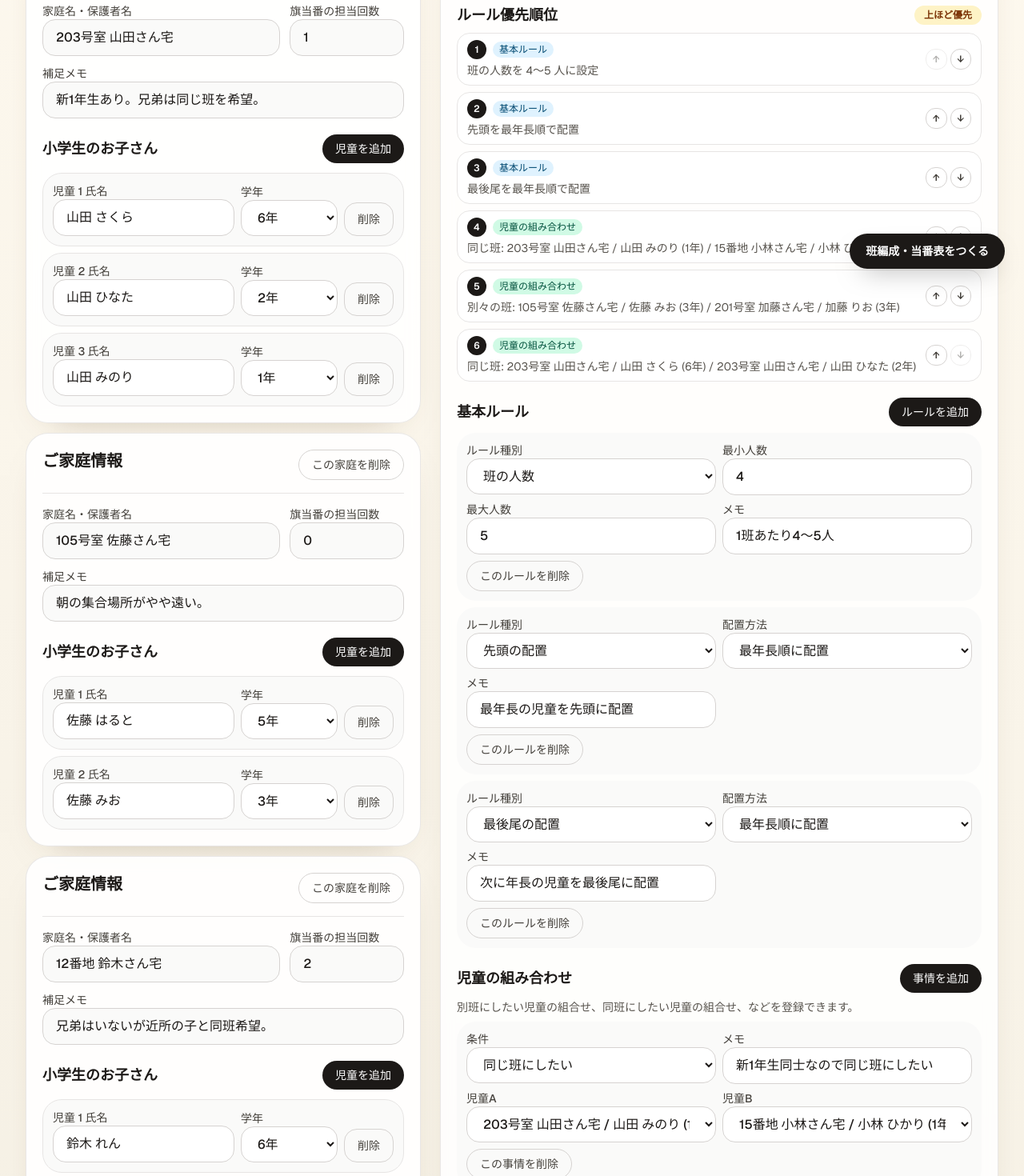
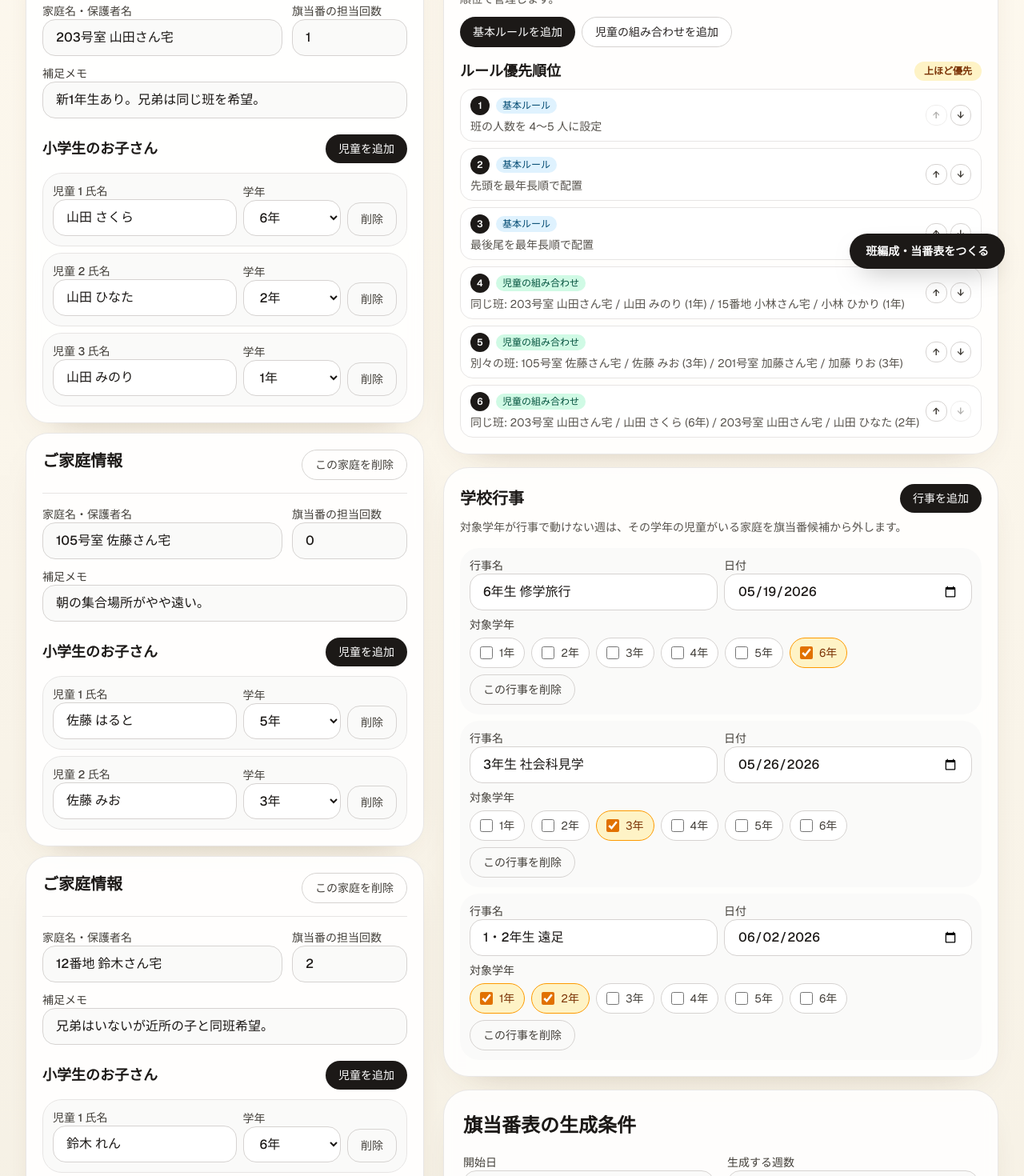
Before and after one commit to kusa-mochi/shudan-toko-maker, a Next.js app in the folder shudan-toko-maker/: page / in a window 1280 px wide. Shown: the part 440-1910 px from the top of the page at 80% size. Built offline with nearby package versions, Linux system fonts and the light colour scheme.

Commit message:
班編成ルールの入力GUIをモーダルに集約。

```diff
--- a/shudan-toko-maker/app/components/PairRulesPanel.tsx
+++ b/shudan-toko-maker/app/components/PairRulesPanel.tsx
@@ -1,6 +1,17 @@
 "use client";
 
+import { useEffect, useMemo, useState } from "react";
 import { usePlannerContext } from "./PlannerContext";
+
+function parseRuleKey(ruleKey: string): { kind: "group" | "pair"; id: string } | null {
+  const [kind, id] = ruleKey.split(":");
+
+  if ((kind !== "group" && kind !== "pair") || !id) {
+    return null;
+  }
+
+  return { kind, id };
+}
 
 export function PairRulesPanel() {
   const {
@@ -16,15 +27,82 @@ export function PairRulesPanel() {
     updateGroupRule,
     removeGroupRule,
   } = usePlannerContext();
+  const [editingRuleKey, setEditingRuleKey] = useState<string | null>(null);
+
+  const editingRule = useMemo(() => {
+    if (!editingRuleKey) {
+      return null;
+    }
+
+    const parsed = parseRuleKey(editingRuleKey);
+
+    if (!parsed) {
+      return null;
+    }
+
+    if (parsed.kind === "group") {
+      const rule = groupRules.find((item) => item.id === parsed.id);
+      return rule ? { kind: "group" as const, rule } : null;
+    }
+
+    const rule = pairRules.find((item) => item.id === parsed.id);
+    return rule ? { kind: "pair" as const, rule } : null;
+  }, [editingRuleKey, groupRules, pairRules]);
+
+  useEffect(() => {
+    if (!editingRuleKey) {
+      return;
+    }
+
+    if (!editingRule) {
+      setEditingRuleKey(null);
+    }
+  }, [editingRule, editingRuleKey]);
+
+  const closeModal = () => {
+    setEditingRuleKey(null);
+  };
+
+  const removeEditingRule = () => {
+    if (!editingRule) {
+      return;
+    }
+
+    if (editingRule.kind === "group") {
+      removeGroupRule(editingRule.rule.id);
+    } else {
+      removePairRule(editingRule.rule.id);
+    }
+
+    closeModal();
+  };
 
   return (
+    <>
       <section className="rounded-[32px] border border-stone-200/90 bg-white/85 p-4 shadow-[0_18px_45px_-35px_rgba(87,58,18,0.45)] backdrop-blur sm:p-5">
         <div>
           <h2 className="text-xl font-semibold text-stone-900">班編成ルール</h2>
         </div>
         <p className="mt-2 text-sm leading-5 text-stone-600">
-        登校班の編成条件と、児童ごとの組み合わせ事情を設定できます。
+          ルールをクリックすると詳細をモーダルで編集できます。基本ルールと児童の組み合わせを一つの優先順位で管理します。
         </p>
+
+        <div className="mt-3 flex flex-wrap gap-2">
+          <button
+            type="button"
+            onClick={addGroupRule}
+            className="rounded-full bg-stone-900 px-4 py-2 text-sm font-medium text-white transition hover:bg-stone-700"
+          >
+            基本ルールを追加
+          </button>
+          <button
+            type="button"
+            onClick={addPairRule}
+            className="rounded-full border border-stone-300 bg-white px-4 py-2 text-sm font-medium text-stone-800 transition hover:border-stone-900"
+          >
+            児童の組み合わせを追加
+          </button>
+        </div>
 
         <div className="mt-4">
           <div className="flex items-center justify-between gap-3">
@@ -47,9 +125,13 @@ export function PairRulesPanel() {
                 return (
                   <div
                     key={rule.key}
-                  className="flex items-center justify-between gap-3 rounded-2xl border border-stone-200 bg-white px-3 py-2"
+                    className="flex items-center justify-between gap-2 rounded-2xl border border-stone-200 bg-white px-3 py-2"
                   >
-                  <div className="min-w-0">
+                    <button
+                      type="button"
+                      onClick={() => setEditingRuleKey(rule.key)}
+                      className="min-w-0 flex-1 text-left"
+                    >
                       <p className="flex items-center gap-2 text-sm font-semibold text-stone-900">
                         <span className="inline-flex h-6 w-6 shrink-0 items-center justify-center rounded-full bg-stone-900 text-xs text-white">
                           {index + 1}
@@ -65,7 +147,7 @@ export function PairRulesPanel() {
                         </span>
                       </p>
                       <p className="mt-1 truncate text-sm text-stone-600">{rule.detail}</p>
-                  </div>
+                    </button>
 
                     <div className="flex shrink-0 items-center gap-1">
                       <button
@@ -91,35 +173,40 @@ export function PairRulesPanel() {
             </div>
           )}
         </div>
+      </section>
 
-      {/* 基本ルール */}
-      <div className="mt-5">
-        <div className="flex items-center justify-between gap-3">
-          <h3 className="text-lg font-semibold text-stone-900">基本ルール</h3>
+      {editingRule ? (
+        <div className="fixed inset-0 z-50 flex items-center justify-center bg-stone-900/40 p-4">
+          <div className="w-full max-w-2xl rounded-3xl border border-stone-200 bg-white p-4 shadow-[0_28px_80px_-28px_rgba(0,0,0,0.45)] sm:p-5">
+            <div className="flex items-start justify-between gap-3">
+              <div>
+                <p
+                  className={`inline-flex rounded-full px-3 py-1 text-xs font-semibold ${
+                    editingRule.kind === "group"
+                      ? "bg-sky-100 text-sky-900"
+                      : "bg-emerald-100 text-emerald-900"
+                  }`}
+                >
+                  {editingRule.kind === "group" ? "基本ルール" : "児童の組み合わせ"}
+                </p>
+                <h3 className="mt-2 text-lg font-semibold text-stone-900">ルール詳細</h3>
+              </div>
               <button
                 type="button"
-            onClick={addGroupRule}
-            className="rounded-full bg-stone-900 px-4 py-2 text-sm font-medium text-white transition hover:bg-stone-700"
+                onClick={closeModal}
+                className="rounded-xl border border-stone-300 px-3 py-1.5 text-sm font-medium text-stone-700 transition hover:border-stone-900 hover:text-stone-900"
               >
-            ルールを追加
+                閉じる
               </button>
             </div>
 
-        <div className="mt-2 space-y-2">
-          {groupRules.length === 0 ? (
-            <p className="rounded-3xl bg-stone-50 px-4 py-3 text-sm text-stone-600">
-              基本ルールはありません。デフォルト値（4〜5人、最年長順に先頭・最後尾配置）が使用されます。
-            </p>
-          ) : null}
-
-          {groupRules.map((rule) => (
-            <div key={rule.id} className="rounded-3xl bg-stone-50 p-3">
-              <div className="grid gap-2 md:grid-cols-2">
+            {editingRule.kind === "group" ? (
+              <div className="mt-4 grid gap-2 md:grid-cols-2">
                 <label className="space-y-1 text-sm font-medium text-stone-700">
                   ルール種別
                   <select
-                    value={rule.type}
-                    onChange={(event) => updateGroupRule(rule.id, "type", event.target.value)}
+                    value={editingRule.rule.type}
+                    onChange={(event) => updateGroupRule(editingRule.rule.id, "type", event.target.value)}
                     className="w-full rounded-2xl border border-stone-300 bg-white px-4 py-2.5 text-base text-stone-900 outline-none transition focus:border-amber-500"
                   >
                     <option value="groupSize">班の人数</option>
@@ -128,15 +215,15 @@ export function PairRulesPanel() {
                   </select>
                 </label>
 
-                {rule.type === "groupSize" ? (
+                {editingRule.rule.type === "groupSize" ? (
                   <>
                     <label className="space-y-1 text-sm font-medium text-stone-700">
                       最小人数
                       <input
                         type="number"
                         min={1}
-                        value={rule.minSize}
-                        onChange={(event) => updateGroupRule(rule.id, "minSize", event.target.value)}
+                        value={editingRule.rule.minSize}
+                        onChange={(event) => updateGroupRule(editingRule.rule.id, "minSize", event.target.value)}
                         className="w-full rounded-2xl border border-stone-300 bg-white px-4 py-2.5 text-base text-stone-900 outline-none transition focus:border-amber-500"
                       />
                     </label>
@@ -145,8 +232,8 @@ export function PairRulesPanel() {
                       <input
                         type="number"
                         min={1}
-                        value={rule.maxSize}
-                        onChange={(event) => updateGroupRule(rule.id, "maxSize", event.target.value)}
+                        value={editingRule.rule.maxSize}
+                        onChange={(event) => updateGroupRule(editingRule.rule.id, "maxSize", event.target.value)}
                         className="w-full rounded-2xl border border-stone-300 bg-white px-4 py-2.5 text-base text-stone-900 outline-none transition focus:border-amber-500"
                       />
                     </label>
@@ -155,8 +242,8 @@ export function PairRulesPanel() {
                   <label className="space-y-1 text-sm font-medium text-stone-700">
                     配置方法
                     <select
-                      value={rule.strategy}
-                      onChange={(event) => updateGroupRule(rule.id, "strategy", event.target.value)}
+                      value={editingRule.rule.strategy}
+                      onChange={(event) => updateGroupRule(editingRule.rule.id, "strategy", event.target.value)}
                       className="w-full rounded-2xl border border-stone-300 bg-white px-4 py-2.5 text-base text-stone-900 outline-none transition focus:border-amber-500"
                     >
                       <option value="most-senior">最年長順に配置</option>
@@ -165,61 +252,24 @@ export function PairRulesPanel() {
                   </label>
                 )}
 
-                <label className="space-y-1 text-sm font-medium text-stone-700">
+                <label className="space-y-1 text-sm font-medium text-stone-700 md:col-span-2">
                   メモ
                   <input
                     type="text"
-                    value={rule.note}
-                    onChange={(event) => updateGroupRule(rule.id, "note", event.target.value)}
+                    value={editingRule.rule.note}
+                    onChange={(event) => updateGroupRule(editingRule.rule.id, "note", event.target.value)}
                     placeholder="補足メモ"
                     className="w-full rounded-2xl border border-stone-300 bg-white px-4 py-2.5 text-base text-stone-900 outline-none transition focus:border-amber-500"
                   />
                 </label>
               </div>
-
-              <button
-                type="button"
-                onClick={() => removeGroupRule(rule.id)}
-                className="mt-2 rounded-full border border-stone-300 px-4 py-2 text-sm font-medium text-stone-700 transition hover:border-stone-900 hover:text-stone-900"
-              >
-                このルールを削除
-              </button>
-            </div>
-          ))}
-        </div>
-      </div>
-
-      {/* 児童の組み合わせ */}
-      <div className="mt-5">
-        <div className="flex items-center justify-between gap-3">
-          <h3 className="text-lg font-semibold text-stone-900">児童の組み合わせ</h3>
-          <button
-            type="button"
-            onClick={addPairRule}
-            className="rounded-full bg-stone-900 px-4 py-2 text-sm font-medium text-white transition hover:bg-stone-700"
-          >
-            事情を追加
-          </button>
-        </div>
-        <p className="mt-2 text-sm leading-5 text-stone-600">
-          別班にしたい児童の組合せ、同班にしたい児童の組合せ、などを登録できます。
-        </p>
-
-        <div className="mt-2 space-y-2">
-          {pairRules.length === 0 ? (
-            <p className="rounded-3xl bg-stone-50 px-4 py-3 text-sm text-stone-600">
-              まだ組み合わせ事情はありません。必要な場合のみ追加してください。
-            </p>
-          ) : null}
-
-          {pairRules.map((rule, ruleIndex) => (
-            <div key={rule.id} className="rounded-3xl bg-stone-50 p-3">
-              <div className="grid gap-2 md:grid-cols-2">
+            ) : (
+              <div className="mt-4 grid gap-2 md:grid-cols-2">
                 <label className="space-y-1 text-sm font-medium text-stone-700">
                   条件
                   <select
-                    value={rule.type}
-                    onChange={(event) => updatePairRule(rule.id, "type", event.target.value)}
+                    value={editingRule.rule.type}
+                    onChange={(event) => updatePairRule(editingRule.rule.id, "type", event.target.value)}
                     className="w-full rounded-2xl border border-stone-300 bg-white px-4 py-2.5 text-base text-stone-900 outline-none transition focus:border-amber-500"
                   >
                     <option value="separate">別々の班にしたい</option>
@@ -231,9 +281,9 @@ export function PairRulesPanel() {
                   メモ
                   <input
                     type="text"
-                    value={rule.note}
-                    onChange={(event) => updatePairRule(rule.id, "note", event.target.value)}
-                    placeholder={`事情 ${ruleIndex + 1} の補足`}
+                    value={editingRule.rule.note}
+                    onChange={(event) => updatePairRule(editingRule.rule.id, "note", event.target.value)}
+                    placeholder="事情の補足"
                     className="w-full rounded-2xl border border-stone-300 bg-white px-4 py-2.5 text-base text-stone-900 outline-none transition focus:border-amber-500"
                   />
                 </label>
@@ -241,8 +291,8 @@ export function PairRulesPanel() {
                 <label className="space-y-1 text-sm font-medium text-stone-700">
                   児童A
                   <select
-                    value={rule.childAId}
-                    onChange={(event) => updatePairRule(rule.id, "childAId", event.target.value)}
+                    value={editingRule.rule.childAId}
+                    onChange={(event) => updatePairRule(editingRule.rule.id, "childAId", event.target.value)}
                     className="w-full rounded-2xl border border-stone-300 bg-white px-4 py-2.5 text-base text-stone-900 outline-none transition focus:border-amber-500"
                   >
                     <option value="">児童を選択</option>
@@ -257,8 +307,8 @@ export function PairRulesPanel() {
                 <label className="space-y-1 text-sm font-medium text-stone-700">
                   児童B
                   <select
-                    value={rule.childBId}
-                    onChange={(event) => updatePairRule(rule.id, "childBId", event.target.value)}
+                    value={editingRule.rule.childBId}
+                    onChange={(event) => updatePairRule(editingRule.rule.id, "childBId", event.target.value)}
                     className="w-full rounded-2xl border border-stone-300 bg-white px-4 py-2.5 text-base text-stone-900 outline-none transition focus:border-amber-500"
                   >
                     <option value="">児童を選択</option>
@@ -270,18 +320,27 @@ export function PairRulesPanel() {
                   </select>
                 </label>
               </div>
+            )}
 
+            <div className="mt-4 flex items-center justify-between gap-2">
               <button
                 type="button"
-                onClick={() => removePairRule(rule.id)}
-                className="mt-2 rounded-full border border-stone-300 px-4 py-2 text-sm font-medium text-stone-700 transition hover:border-stone-900 hover:text-stone-900"
+                onClick={removeEditingRule}
+                className="rounded-full border border-rose-300 px-4 py-2 text-sm font-medium text-rose-700 transition hover:border-rose-500 hover:text-rose-800"
               >
-                この事情を削除
+                このルールを削除
+              </button>
+              <button
+                type="button"
+                onClick={closeModal}
+                className="rounded-full bg-stone-900 px-5 py-2 text-sm font-semibold text-white transition hover:bg-stone-700"
+              >
+                完了
               </button>
             </div>
-          ))}
           </div>
         </div>
-    </section>
+      ) : null}
+    </>
   );
 }
```
Lines whose indentation alone changed are shown as unchanged.
